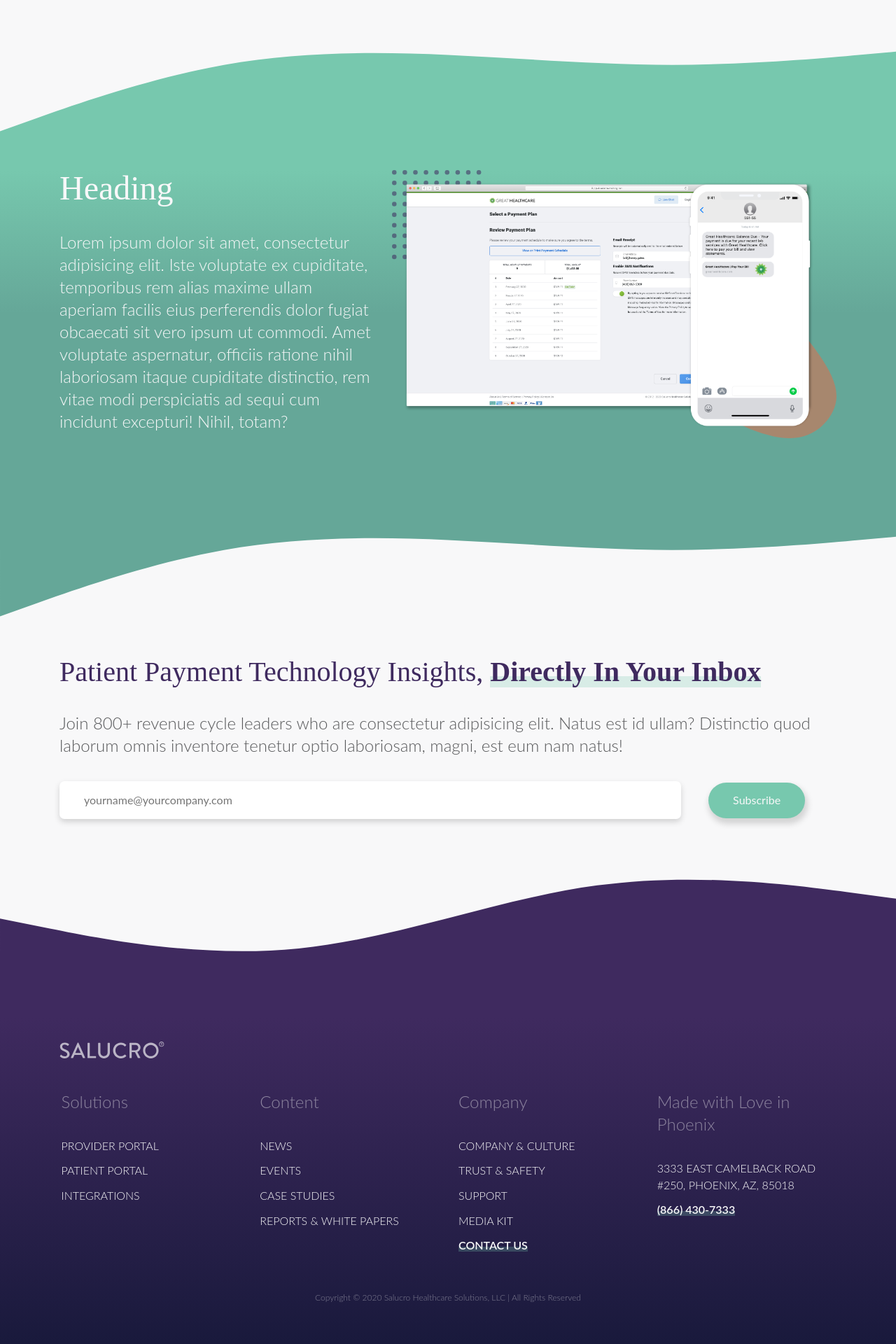
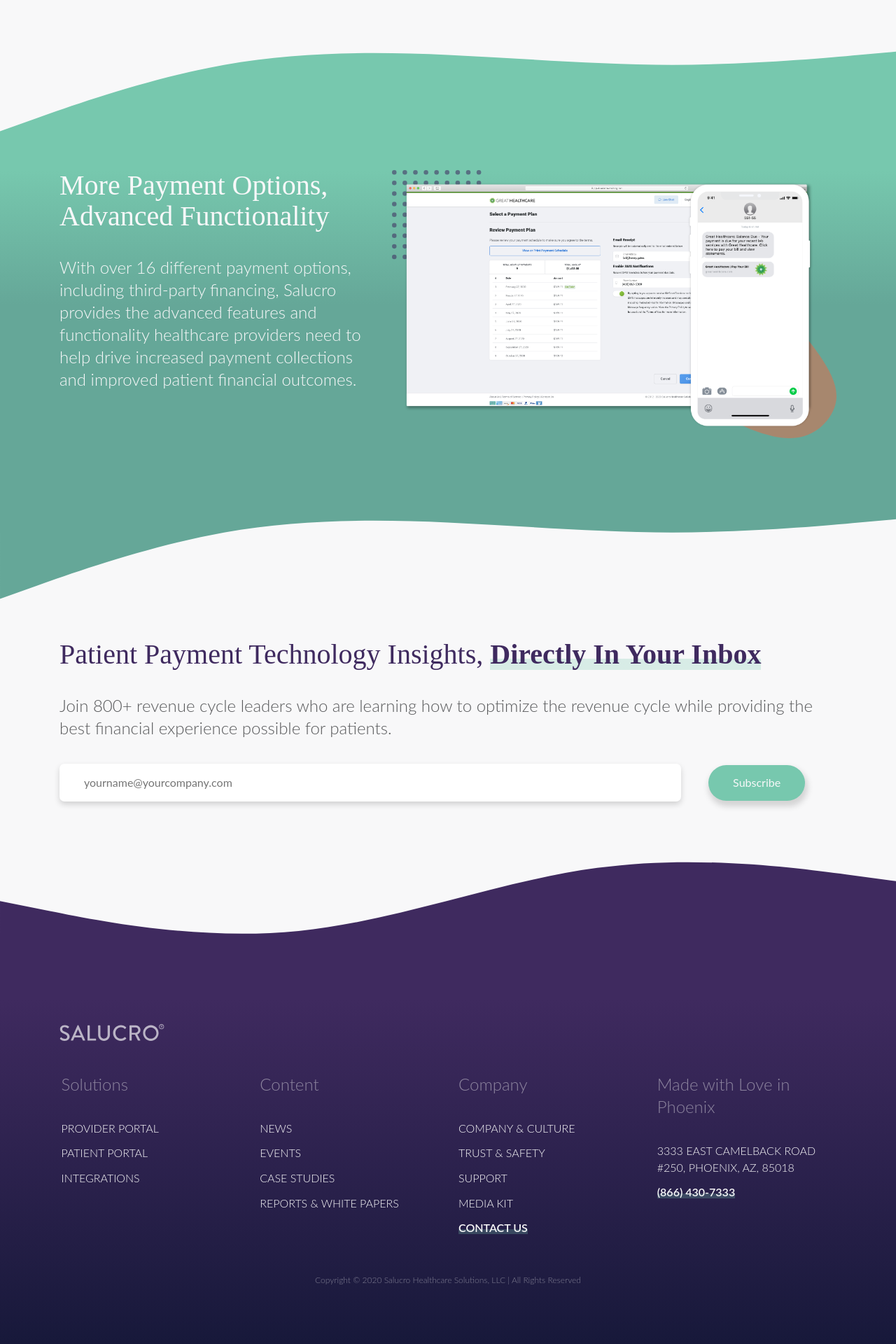
Before and after one commit to Bryan-kile1/project-heracles, a Jekyll site: the page built from index.html, in a window 1280 px wide. Shown: the part 1171-3091 px from the top of the page at 70% size. Built offline with Jekyll 4.4.1, drawn with Linux system fonts in a browser that asks for light colours; nearby versions of some CDN libraries; some web fonts are replaced; comment, search, counter and statistics services are not loaded.

Commit message:
Updates throughout to homepage content.

```diff
--- a/css/custom/includes/_home.scss
+++ b/css/custom/includes/_home.scss
@@ -79,7 +79,7 @@
 		background: rgb(119,200,174);
 		background: linear-gradient(180deg, rgba(119,200,174,1) 0%, rgba(101,167,152,1) 50%);
 
-		h2, p {
+		h3, p {
 			color: $white;
 		}
 
--- a/index.html
+++ b/index.html
@@ -66,8 +66,8 @@
 		<div class="container">
 			<div class="row">
 				<div class="col-sm-12 col-md-5">
-					<h2>Heading</h2>
-					<p>Lorem ipsum dolor sit amet, consectetur adipisicing elit. Iste voluptate ex cupiditate, temporibus rem alias maxime ullam aperiam facilis eius perferendis dolor fugiat obcaecati sit vero ipsum ut commodi. Amet voluptate aspernatur, officiis ratione nihil laboriosam itaque cupiditate distinctio, rem vitae modi perspiciatis ad sequi cum incidunt excepturi! Nihil, totam?</p>
+					<h3>More Payment Options, Advanced Functionality</h3>
+					<p>With over 16 different payment options, including third-party financing, Salucro provides the advanced features and functionality healthcare providers need to help drive increased payment collections and improved patient financial outcomes.</p>
 				</div>
 				<div class="col-sm-12 col-md-7">
 					<img src="{{site.baseurl}}/img/home/homepageProductPreview.svg" alt="">
@@ -85,7 +85,7 @@
 		<div class="row">
 			<div class="col-md">
 				<h3>Patient Payment Technology Insights, <span>Directly In Your Inbox</span></h3>
-				<p>Join 800+ revenue cycle leaders who are consectetur adipisicing elit. Natus est id ullam? Distinctio quod laborum omnis inventore tenetur optio laboriosam, magni, est eum nam natus!</p>
+				<p>Join 800+ revenue cycle leaders who are learning how to optimize the revenue cycle while providing the best financial experience possible for patients.</p>
 				<form action="">
 					<input type="email" name="email" id="email" placeholder="yourname@yourcompany.com">
 					<input type="submit" name="submit" value="Subscribe" >
```
Also changed, not shown: 3 other files.
